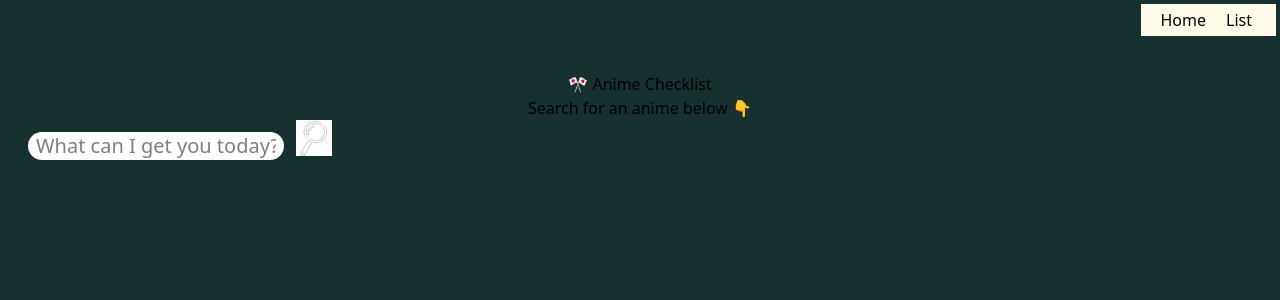
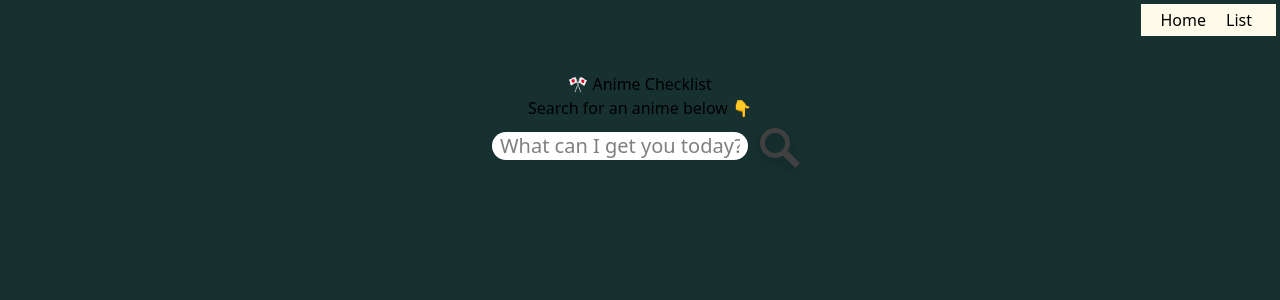
Before and after one commit to Dineury/anime-checklist, a React (Vite) app: page / in a window 1280 px wide. Shown: the top 300 px of the page. Built offline with nearby package versions, Linux system fonts and the light colour scheme.

Commit message:
some changes

```diff
--- a/package.json
+++ b/package.json
@@ -13,8 +13,7 @@
     "@tailwindcss/vite": "^4.1.17",
     "react": "^19.1.1",
     "react-dom": "^19.1.1",
-    "react-router-dom": "^7.9.6",
-    "tailwindcss": "^4.1.17"
+    "react-router-dom": "^7.9.6"
   },
   "devDependencies": {
     "@eslint/js": "^9.36.0",
@@ -22,10 +21,13 @@
     "@types/react": "^19.1.16",
     "@types/react-dom": "^19.1.9",
     "@vitejs/plugin-react": "^5.0.4",
+    "autoprefixer": "^10.4.23",
     "eslint": "^9.36.0",
     "eslint-plugin-react-hooks": "^5.2.0",
     "eslint-plugin-react-refresh": "^0.4.22",
     "globals": "^16.4.0",
+    "postcss": "^8.5.6",
+    "tailwindcss": "^4.1.18",
     "vite": "^7.1.7"
   }
 }
--- a/src/components/Searchbar.jsx
+++ b/src/components/Searchbar.jsx
@@ -15,7 +15,7 @@ const handleSubmit = (e) => {
 
     return (
         <form onSubmit={handleSubmit}  >
-            <div className="flex" >
+            <div className="flex justify-center " >
             <input className="m-3 bg-white placeholder-black-500 text-xl pr-2 pl-2 w-64 rounded-2xl"
 
             placeholder="What can I get you today?!"
@@ -23,7 +23,9 @@ const handleSubmit = (e) => {
             onChange={handleSearch}
             id="search-input"
             />
-                <img src={magnifier} className="size-9" />
+                <img src={magnifier} className=" rounded-10 size-10 drop-shadow-[0_4px_6px_rgba(0,0,0,0.2)]
+                 mt-2 hover:drop-shadow-[0_4px_6px_rgba(0,0,0,0.5)] transition-transform duration-200
+                  hover:scale-110" />
             </div>
         </form>
     )
```
Also changed, not shown: src/Assets/Magnifier.png, 1 other file (tests, documents, lock files or other folders).
